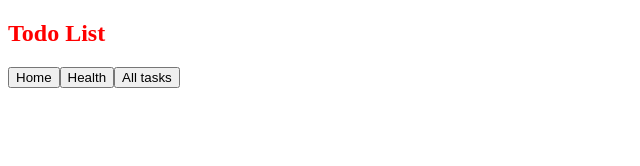
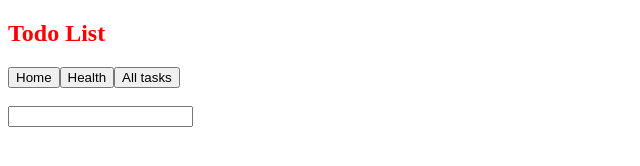
Before and after one commit to Callumacourt/toDoList, a plain HTML site: page index.html in a window 1280 px wide. Shown: the whole page, without its empty margins (0-640 px from the left). Drawn offline with Linux system fonts and the light colour scheme.

```diff
--- a/index.html
+++ b/index.html
@@ -8,5 +8,16 @@
   </head>
   <body>
     <script src="./main.js"></script>
+    <div class="addProjectInactive">
+      <form>
+        <label for="projectName"></label><br />
+        <input
+          type="text"
+          id="projectName"
+          name="projectName"
+          class="projectName"
+        /><br />
+      </form>
+    </div>
   </body>
 </html>
```
